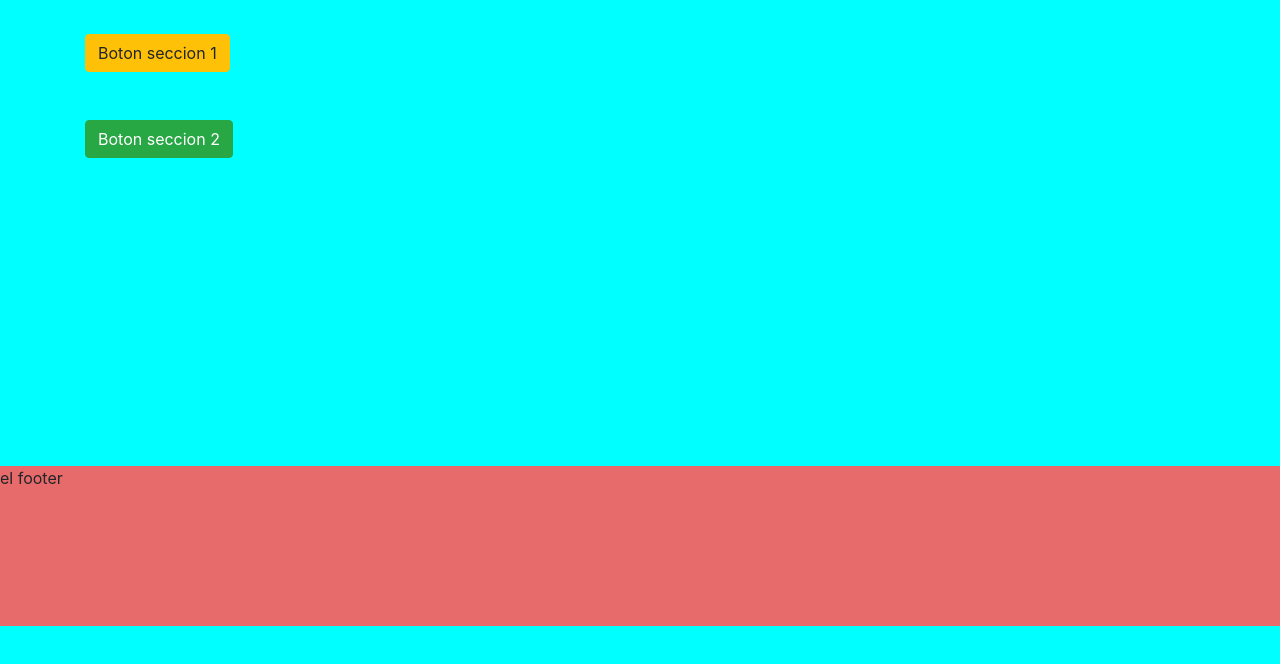
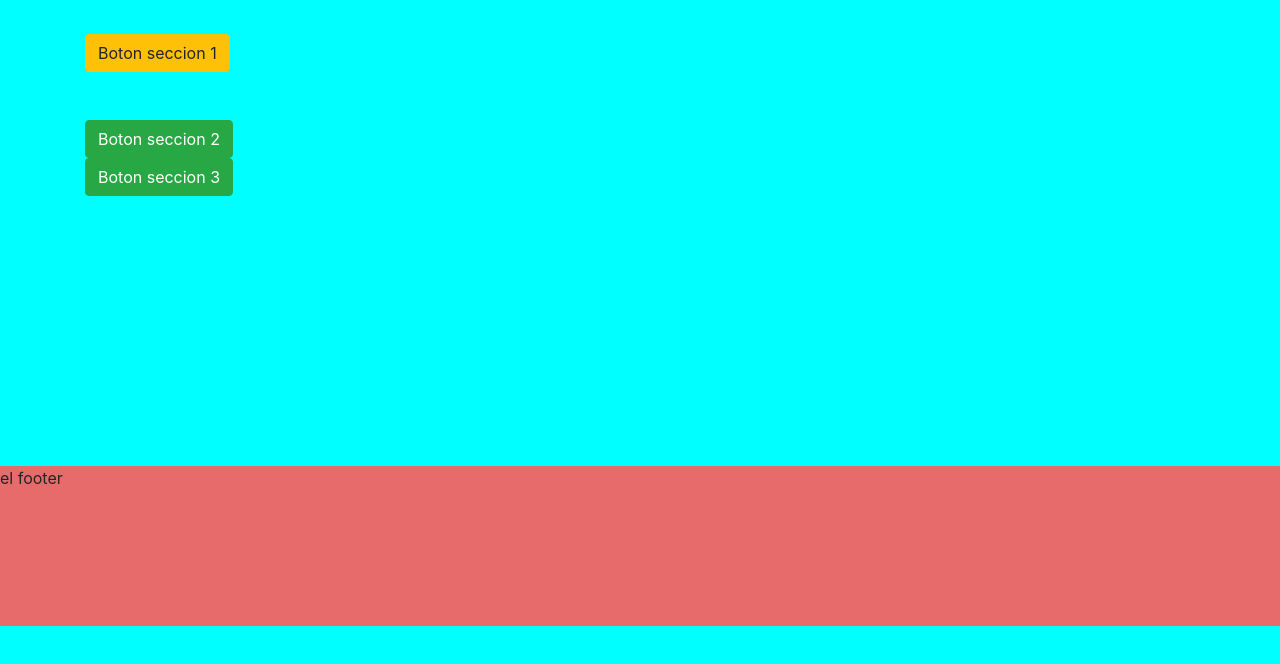
Before and after one commit to Repasando-WorkFlow/repasoGit, a plain HTML site: page index.html in a window 1280 px wide. Shown: the part 70-734 px from the top of the page. Drawn offline with nearby package versions, Linux system fonts and the light colour scheme.

Commit message:
seccion 3

```diff
--- a/index.html
+++ b/index.html
@@ -22,6 +22,9 @@
         <section>
             <button class="btn btn-success">Boton seccion 2</button>
         </section>
+        <section>
+            <button class="btn btn-success">Boton seccion 3</button>
+        </section>
     </div>
     <footer>
         el footer
```
